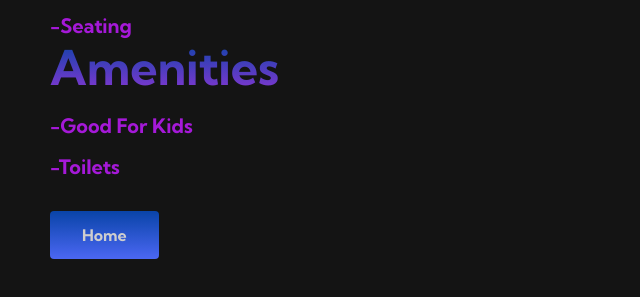
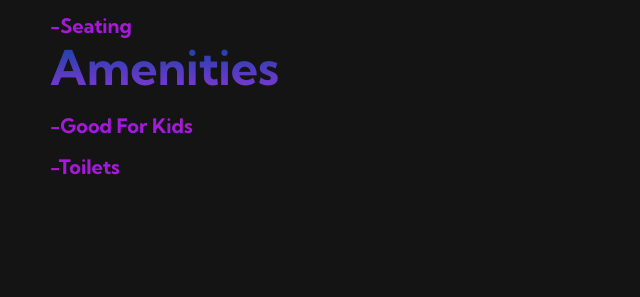
Before and after one commit to thomasjikia/Rustic, a plain HTML site: page Menu.html in a window 1280 px wide. Shown: the part 729-1026 px from the top of the page, without its empty margins (0-640 px from the left). Drawn offline with Linux system fonts and the light colour scheme.

Commit message:
Add files via upload

```diff
--- a/Menu.html
+++ b/Menu.html
@@ -56,8 +56,6 @@
             <h2>Amenities</h2>
             <p>-Good For Kids</p>
             <p>-Toilets</p>
-
-            <button class="main__btn"><a href="index.html">Home</a></button>
         </div>
         <div class="main_img--container">
             <img src="images/coffe.svg" alt="pic" id="main__img">
```
